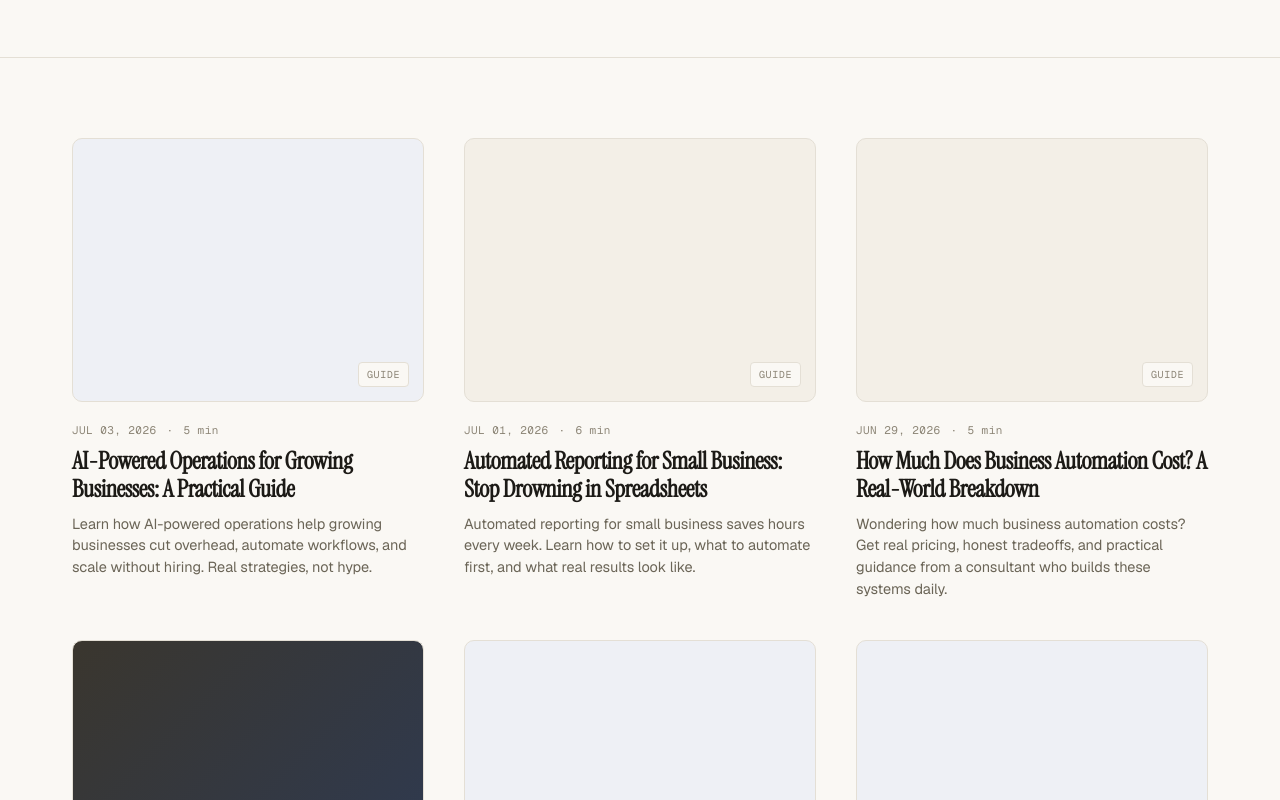
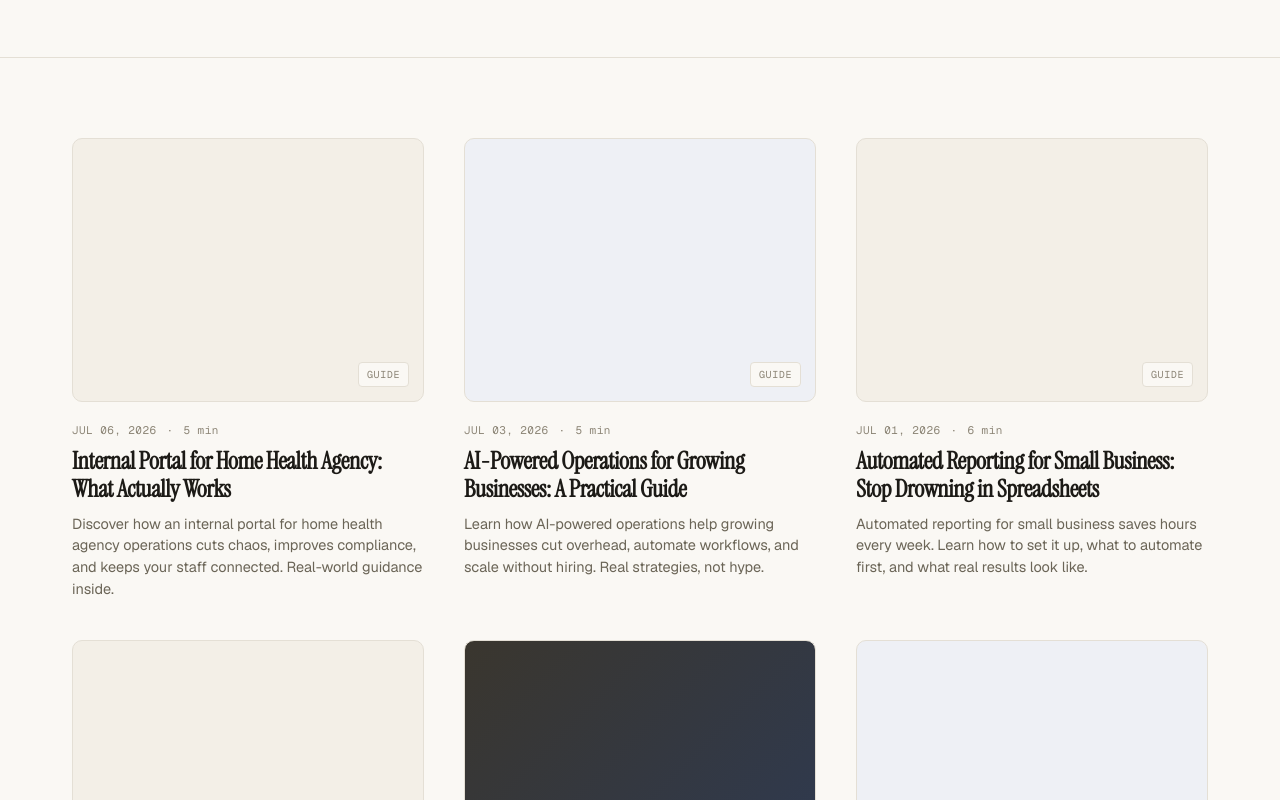
Before and after one commit to VictorAsooye/sola-website, a plain HTML site: page blog/index.html in a window 1280 px wide. Shown: the part 453-1253 px from the top of the page. Drawn offline with nearby package versions, Linux system fonts and the light colour scheme.

Commit message:
blog: update index with "Internal Portal for Home Health Agency: What Actually Works"

```diff
--- a/blog/index.html
+++ b/blog/index.html
@@ -317,6 +317,12 @@
   <div class="container">
     <div class="posts-grid">
 <!-- POSTS_START -->
+      <a href="/blog/posts/internal-portal-for-home-health-agency-what-actually-works.html" class="post-card">
+        <div class="post-cover"><span class="cover-label">Guide</span></div>
+        <div class="post-meta"><span>JUL 06, 2026</span><span>·</span><span>5 min</span></div>
+        <h2 class="post-title">Internal Portal for Home Health Agency: What Actually Works</h2>
+        <p class="post-excerpt">Discover how an internal portal for home health agency operations cuts chaos, improves compliance, and keeps your staff connected. Real-world guidance inside.</p>
+      </a>
       <a href="/blog/posts/ai-powered-operations-for-growing-businesses-a-practical-guide.html" class="post-card">
         <div class="post-cover post-cover-accent"><span class="cover-label">Guide</span></div>
         <div class="post-meta"><span>JUL 03, 2026</span><span>·</span><span>5 min</span></div>
```
